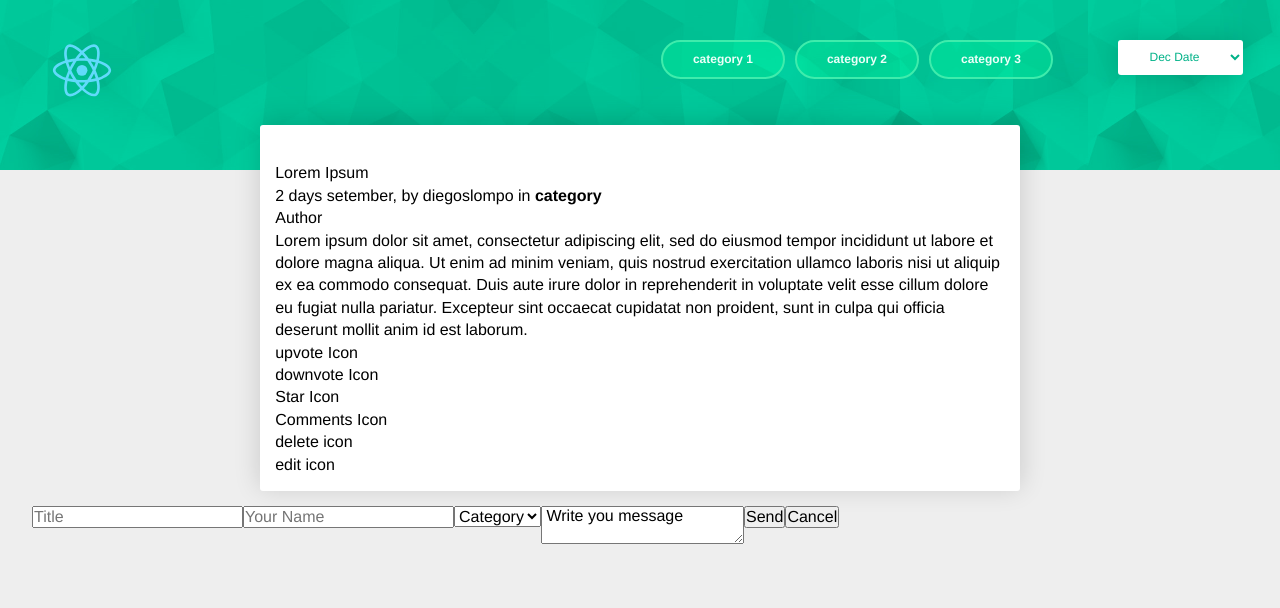
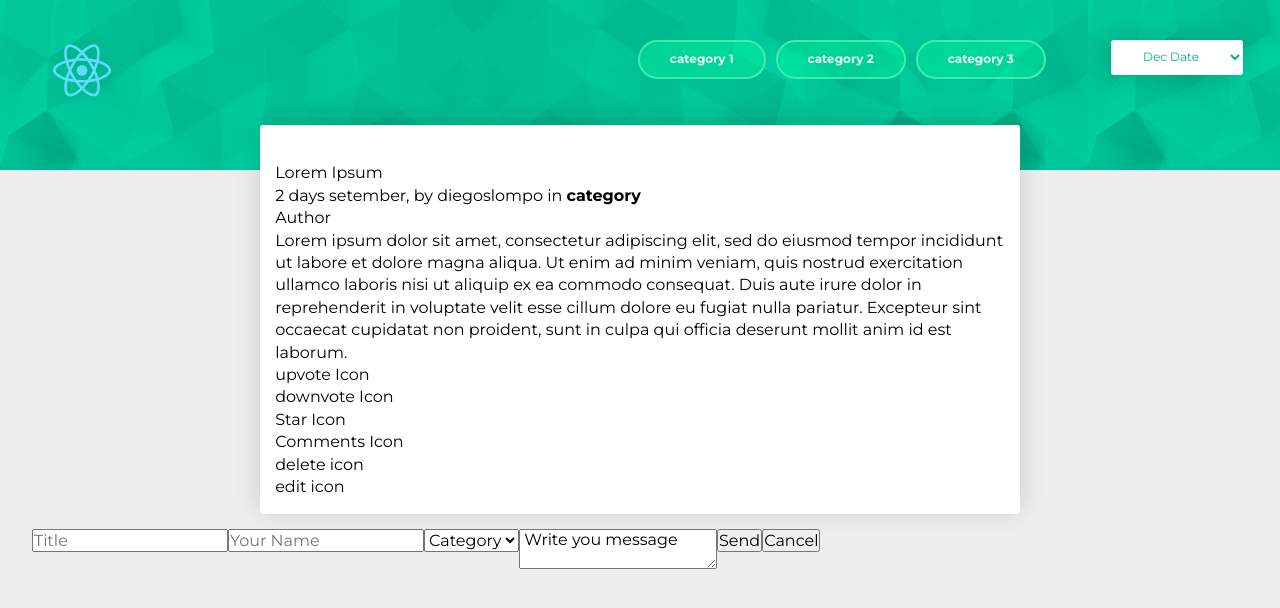
Before and after one commit to diegoslompo/readable, a React (Create React App) app: page / in a window 1280 px wide. Shown: the top 608 px of the page. Built offline with nearby package versions, Linux system fonts and the light colour scheme.

Commit message:
Fix Font MontSerrat

```diff
--- a/src/App.css
+++ b/src/App.css
@@ -4,6 +4,7 @@
   padding: 0;
   list-style: none;
   text-decoration: none;
+  font-family: 'Montserrat', sans-serif;
 }
 
 .container {
--- a/src/App.js
+++ b/src/App.js
@@ -9,6 +9,7 @@
 
     return (
       <div className="App">
+        <link href="https://fonts.googleapis.com/css?family=Montserrat:400,500,600,700" rel="stylesheet"></link>
         {/* <header className="App-header">
           <img src={logo} className="App-logo" alt="logo" />
           <h1 className="App-title">Welcome to React</h1>
```
